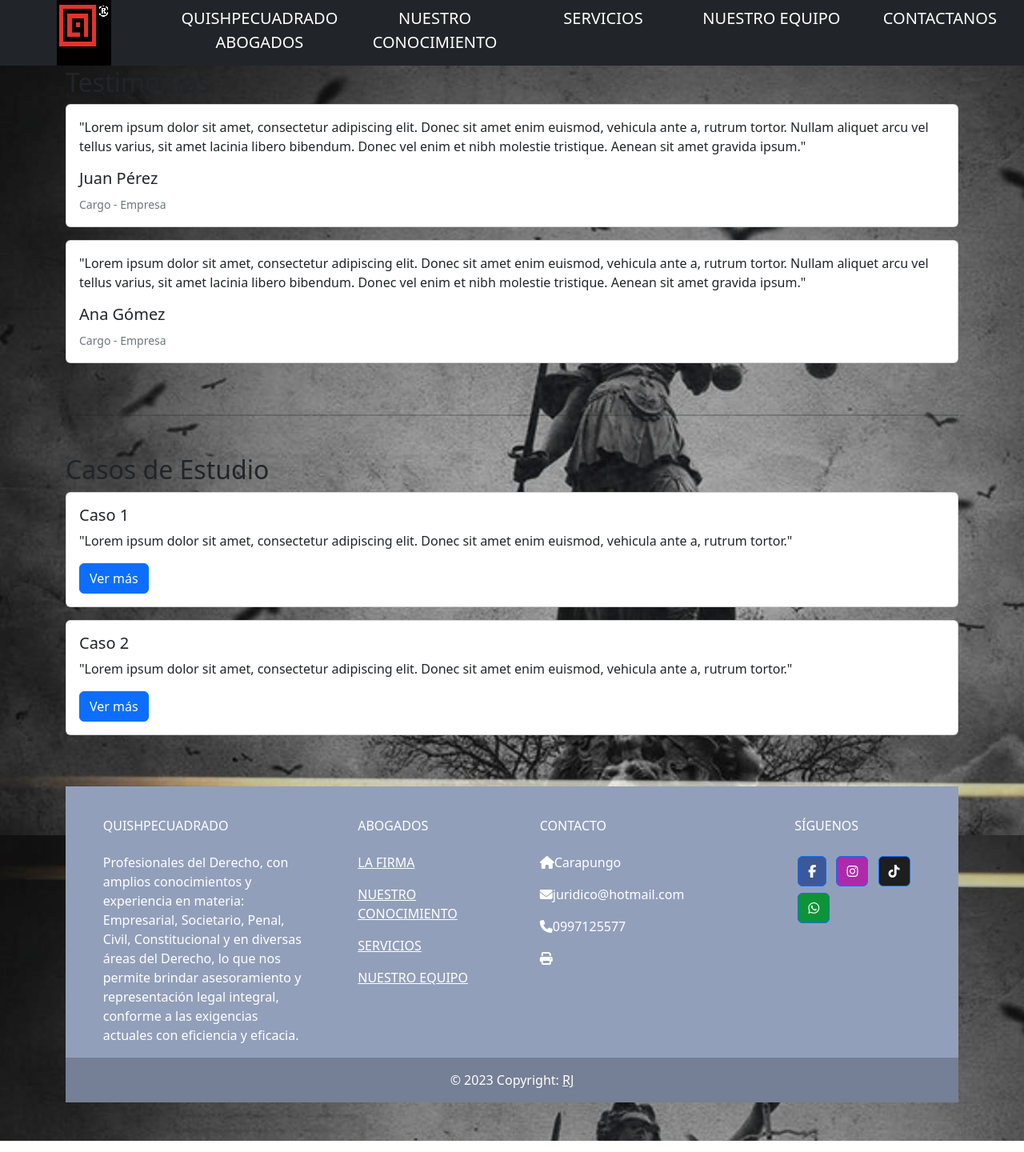
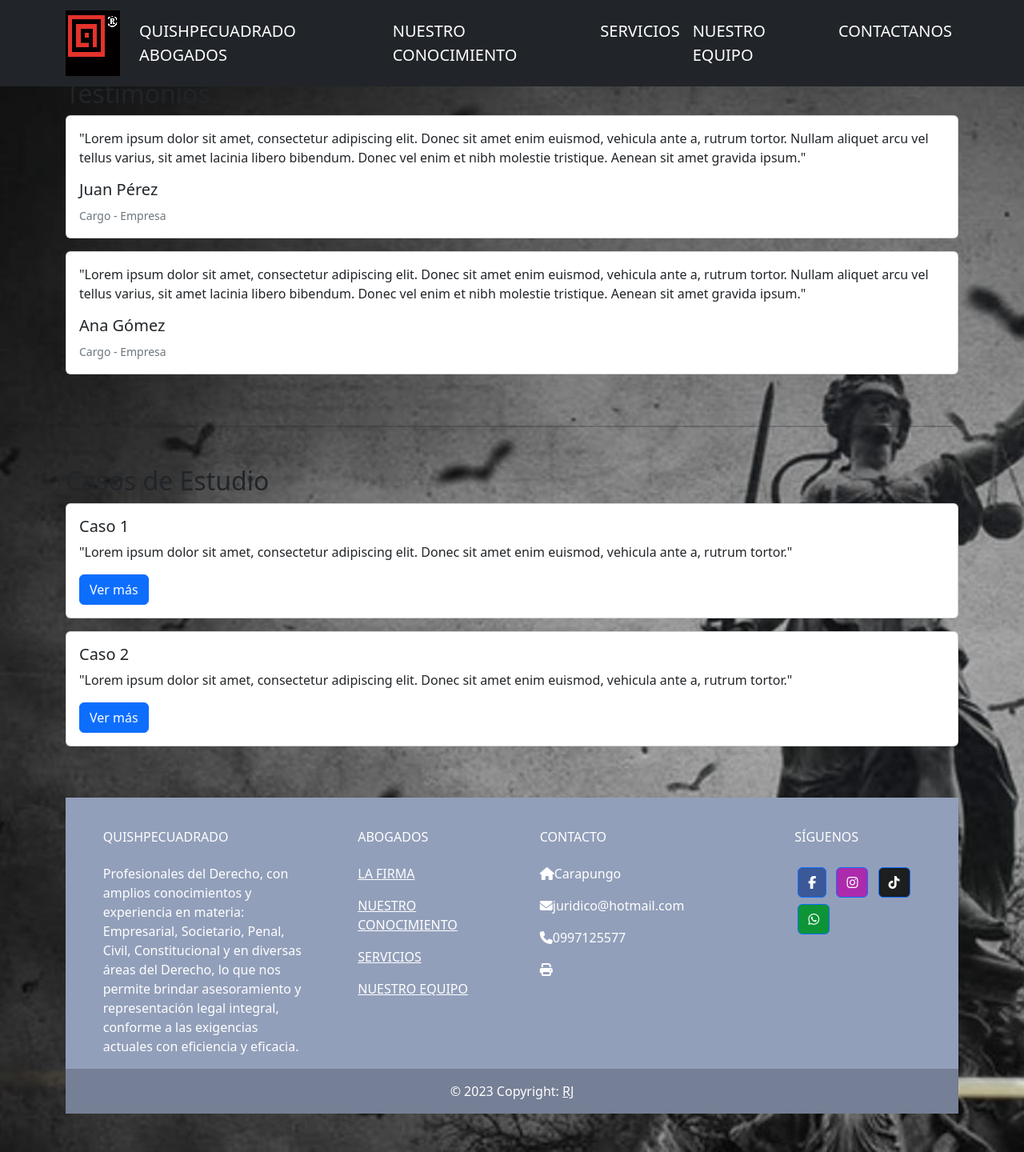
Before and after one commit to Rickyj09/judicial, a Flask app: page /historia in a window 1280 px wide. Shown: the whole page at 80% size. Run offline with Flask 3, Linux system fonts and the light colour scheme; some libraries are stand-ins or nearby versions.

Commit message:
cambios del 16 de abril

```diff
--- a/aplicacion/templates/historia.html
+++ b/aplicacion/templates/historia.html
@@ -1,7 +1,10 @@
+
+
+
 {% extends "layout1.html" %}
 {% block title %}ESTUDIO JURÍDICO{% endblock %}
 {% block content %}
-
+<br> <!-- Agregar espacio vacío aquí -->
 <!doctype html>
 <html lang="en">
 
--- a/aplicacion/templates/layout1.html
+++ b/aplicacion/templates/layout1.html
@@ -1,51 +1,61 @@
 <!DOCTYPE html>
 <html lang="en">
   <head>
-    <meta charset="UTF-8">
-    <meta http-equiv="X-UA-Compatible" content="IE=edge">
-    <meta name="viewport" content="width=device-width, initial-scale=1.0">
-    <meta name="keywords" content="teakowndo, defensa, arte marcial,COVID-19">
-    <title>{%block title%} {%endblock%}</title>
-    <link rel="shortcut icon" href="/static/img/favicon.png">
-    <link rel="stylesheet" href="{{ url_for('static', filename='css/bootstrap.css')}}" />
-    <link rel="stylesheet" href="static/css/normalize.css">
-		<link rel="stylesheet" href="static/css/style.css">
-		<link rel="stylesheet" href="https://cdn.jsdelivr.net/bxslider/4.2.12/jquery.bxslider.css">
+    <meta charset="UTF-8" />
+    <meta http-equiv="X-UA-Compatible" content="IE=edge" />
+    <meta name="viewport" content="width=device-width, initial-scale=1.0" />
+    <meta name="keywords" content="teakowndo, defensa, arte marcial, COVID-19" />
+    <title>{% block title %}{% endblock %}</title>
+    <link rel="shortcut icon" href="/static/img/favicon.png" />
+    <link rel="stylesheet" href="{{ url_for('static', filename='css/bootstrap.min.css') }}" />
+    <link rel="stylesheet" href="static/css/normalize.css" />
+    <link rel="stylesheet" href="static/css/style.css" />
+    <link rel="stylesheet" href="https://cdn.jsdelivr.net/bxslider/4.2.12/jquery.bxslider.css" />
     <script src="https://ajax.googleapis.com/ajax/libs/jquery/3.1.1/jquery.min.js"></script>
     <script src="https://cdn.jsdelivr.net/bxslider/4.2.12/jquery.bxslider.min.js"></script>
     <script src="https://kit.fontawesome.com/e2eedfb962.js" crossorigin="anonymous"></script>
-
-
-
-    <ul class="nav nav-pills nav-expand-lg nav-justified fixed-top bg-info bg-dark "  style="background-color: rgb(49, 44, 44);" >
-      <li class="nav-item">
-        <a href="{{ url_for ('inicio')}}">
-          <img src="/static/img/logo1.png" class="logo">
+  </head>
+  <body style="background-image: url('/static/img/fondo11.jpeg'); background-size: cover;">
+    <nav class="navbar navbar-expand-lg navbar-dark fixed-top bg-info bg-dark" style="background-color: rgb(49, 44, 44);">
+      <div class="container">
+        <a class="navbar-brand" href="{{ url_for('inicio') }}">
+          <img src="/static/img/logo1.png" class="logo" />
         </a>
-      </li>
-      <li class="nav-item colnav" >
-        <a class="nav-link text-white"  href="{{ url_for('firma')}}">QUISHPECUADRADO ABOGADOS</a>
+        <button
+          class="navbar-toggler"
+          type="button"
+          data-bs-toggle="collapse"
+          data-bs-target="#navbarNavDropdown"
+          aria-controls="navbarNavDropdown"
+          aria-expanded="false"
+          aria-label="Toggle navigation"
+        >
+          <span class="navbar-toggler-icon"></span>
+        </button>
+        <div class="collapse navbar-collapse" id="navbarNavDropdown">
+          <ul class="navbar-nav ms-auto">
+            <li class="nav-item colnav">
+              <a class="nav-link text-white" href="{{ url_for('firma') }}">QUISHPECUADRADO ABOGADOS</a>
             </li>
             <li class="nav-item colnav">
-          <a class="nav-link text-white"  href="{{ url_for('nosotros')}}">NUESTRO CONOCIMIENTO</a>
+              <a class="nav-link text-white" href="{{ url_for('nosotros') }}">NUESTRO CONOCIMIENTO</a>
             </li>
             <li class="nav-item colnav">
-            <a class="nav-link text-white"  href="{{ url_for('historia')}}">SERVICIOS</a>
+              <a class="nav-link text-white" href="{{ url_for('historia') }}">SERVICIOS</a>
             </li>
             <li class="nav-item colnav">
-          <a class="nav-link text-white"  href="{{ url_for('historia')}}">NUESTRO EQUIPO</a>
+              <a class="nav-link text-white" href="{{ url_for('historia') }}">NUESTRO EQUIPO</a>
             </li>
             <li class="nav-item colnav">
-          <a class="nav-link text-white"  href="{{ url_for('contacto')}}">CONTACTANOS</a>
+              <a class="nav-link text-white" href="{{ url_for('contacto') }}">CONTACTANOS</a>
             </li>
-
           </ul>
-   <hr>
-
-
+        </div>
+      </div>
+    </nav>
 
     <div id="sfcm95pk38ws11zdfwdw5bs73jsyryezjhq"></div><script type="text/javascript" src="https://counter9.stat.ovh/private/counter.js?c=m95pk38ws11zdfwdw5bs73jsyryezjhq&down=async" async></script><noscript><a href="https://www.contadorvisitasgratis.com" title="contador de visitas para tumblr"><img src="https://counter9.stat.ovh/private/contadorvisitasgratis.php?c=m95pk38ws11zdfwdw5bs73jsyryezjhq" border="0" title="contador de visitas para tumblr" alt="contador de visitas para tumblr"></a></noscript>
-</head>
+
   <body background="/static/img/fondo11.jpeg">
      <div class="container">
       <center><h1></h1></center>
```
Lines whose indentation alone changed are shown as unchanged.
